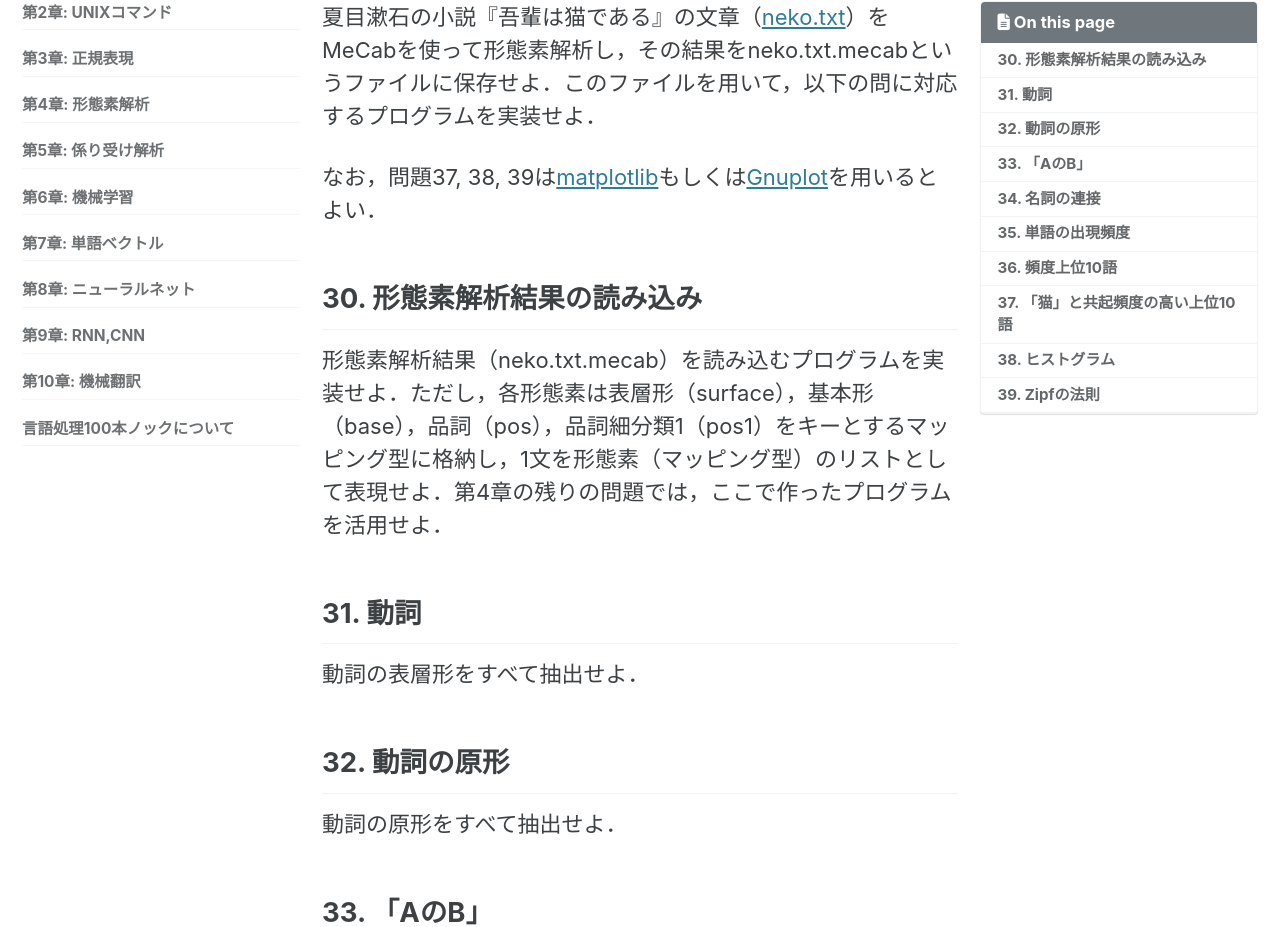
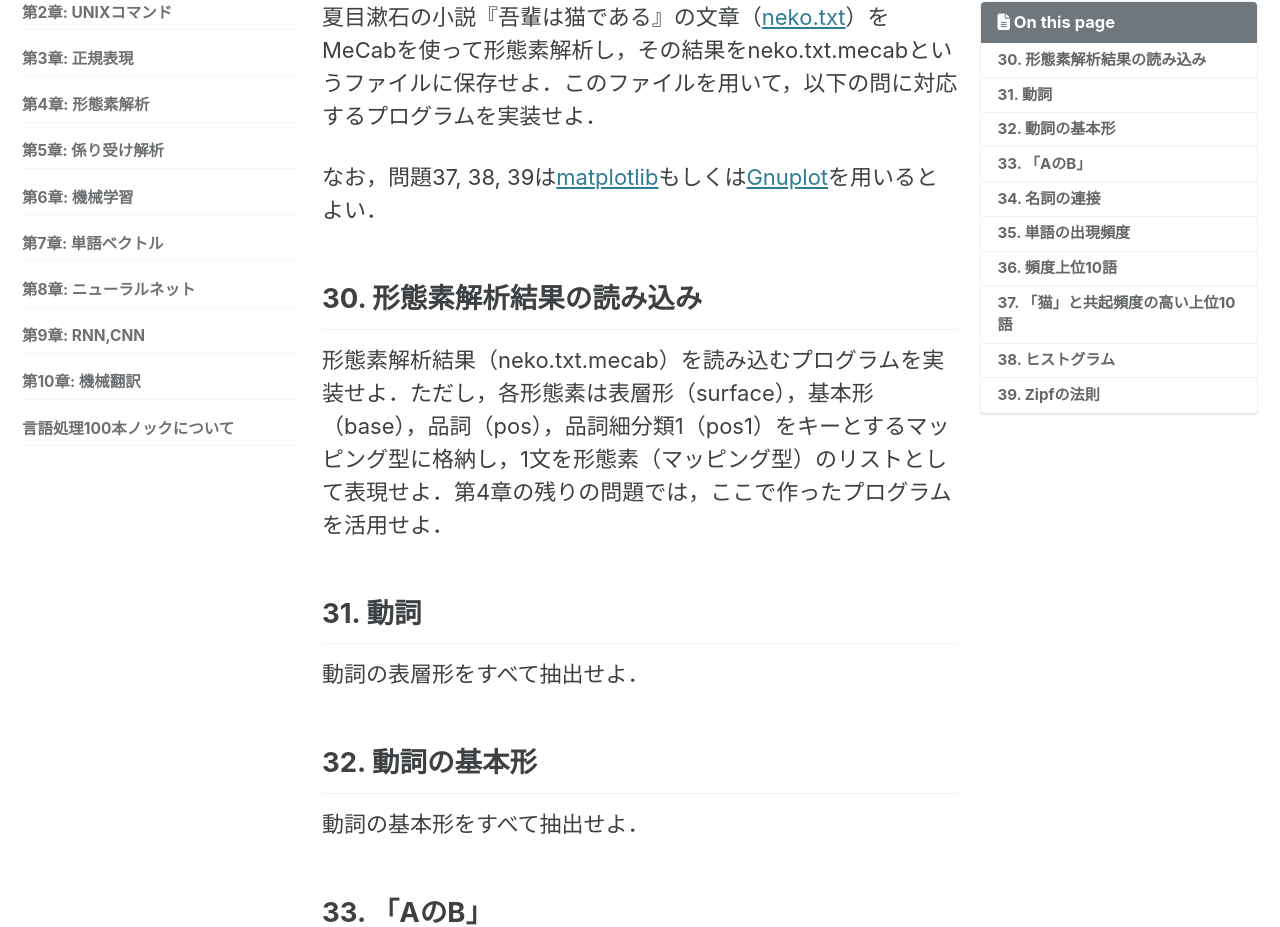
Before and after one commit to nlp100/nlp100.github.io, a Jekyll site: the page built from ja/ch04.md, in a window 1280 px wide and 1400 px high. Shown: the part 162-1089 px from the top of the window. Built offline with Jekyll 4.4.1, drawn with Linux system fonts in a browser that asks for light colours; cached includes are drawn as plain includes; nearby versions of some CDN libraries.

Commit message:
Fix for the issue #28.

```diff
--- a/ja/ch04.md
+++ b/ja/ch04.md
@@ -19,8 +19,8 @@ header:
 ## 31. 動詞
 動詞の表層形をすべて抽出せよ．
 
-## 32. 動詞の原形
-動詞の原形をすべて抽出せよ．
+## 32. 動詞の基本形
+動詞の基本形をすべて抽出せよ．
 
 ## 33. 「AのB」
 2つの名詞が「の」で連結されている名詞句を抽出せよ．
```
